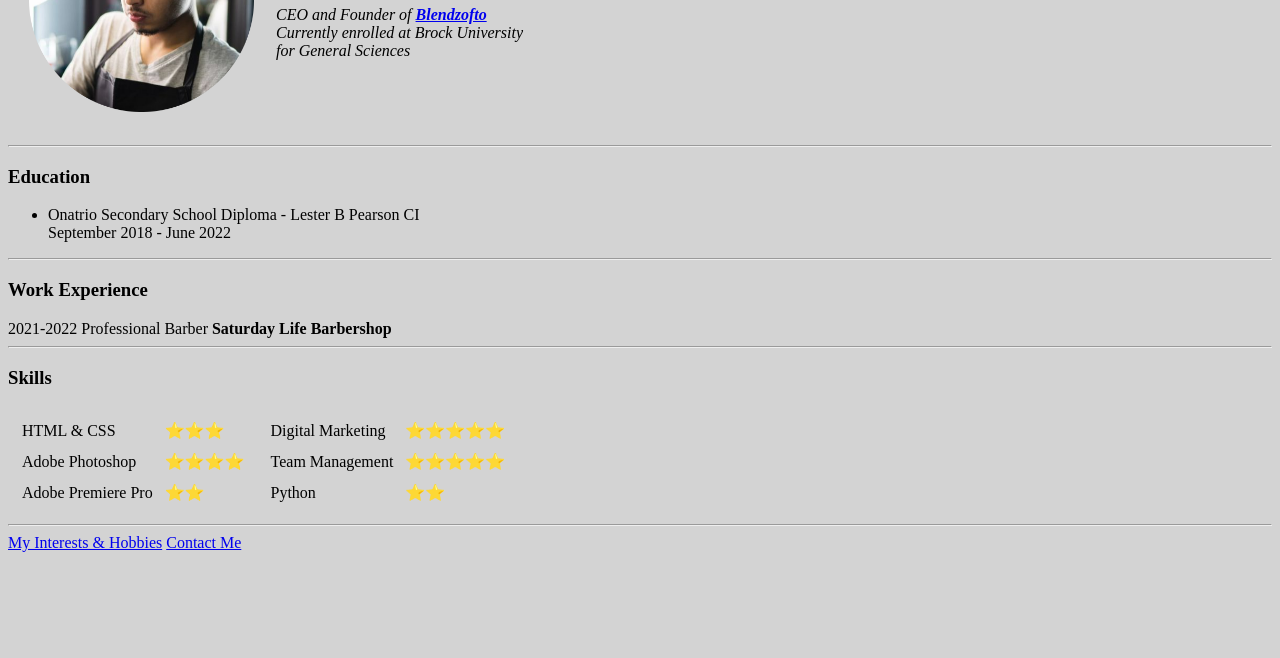
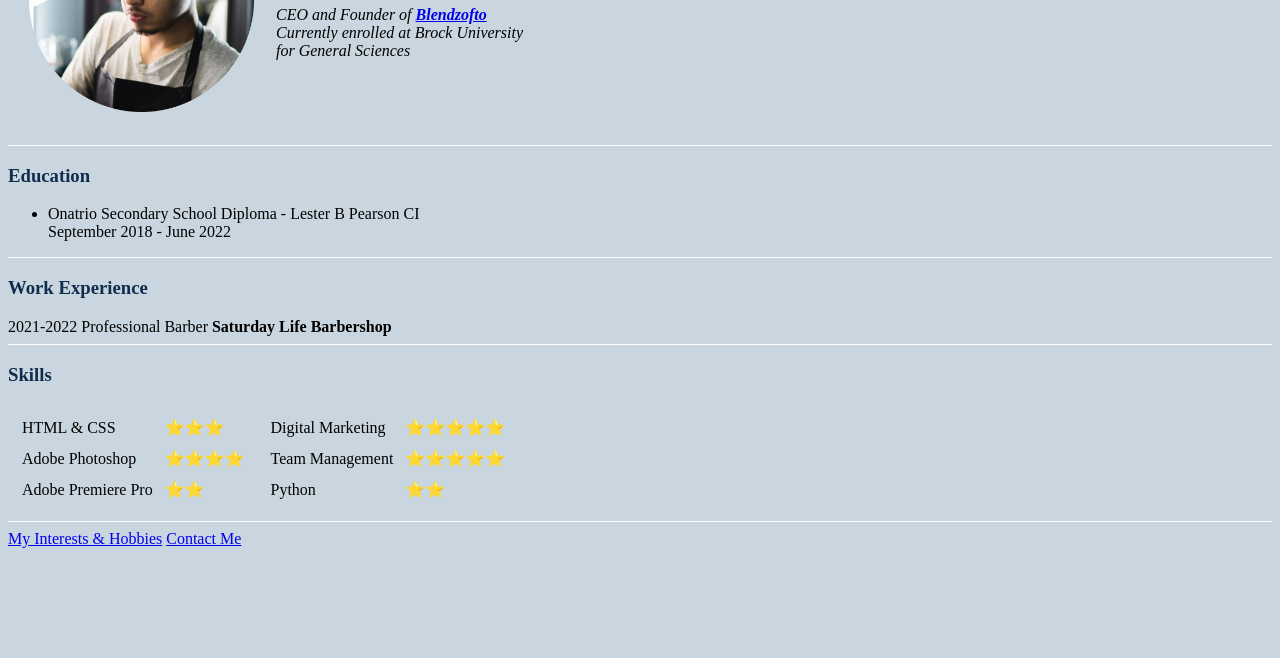
Before and after one commit to Zakodes/My-person-website, a plain HTML site: page index.html in a window 1280 px wide. Shown: the part 142-800 px from the top of the page. Drawn offline with Linux system fonts and the light colour scheme.

Commit message:
Update 2.1

```diff
--- /dev/null
+++ b/CSS/styles.css
@@ -0,0 +1,14 @@
+body {
+    background-color:#C9D6DF;
+}
+
+hr {
+    background-color: white;
+    border-style: none;
+    border-top-style:line ;
+    border-color: #769FCD;
+    height: 1px;
+}
+h3, h1 {
+    color: #112D4E;
+}
--- a/index.html
+++ b/index.html
@@ -3,8 +3,12 @@
     <head>
         <meta charset="UTF-8">
         <title>Zakariya's Personal Site</title>
+        <link rel="stylesheet" href="CSS/styles.css">
     </head>
-    <body style="background-color: lightgrey;">
+
+
+
+    <body>
         <table cellspacing="20">
             <tr>
                 <td><img style="width: 225px;"src="Proffessional Pic-modified.png" alt="Zakariya Rabbani's Profile Picture"></td>
```
Also changed, not shown: contact.html (+2 -0 lines), hobbies.html (+3 -2 lines).
